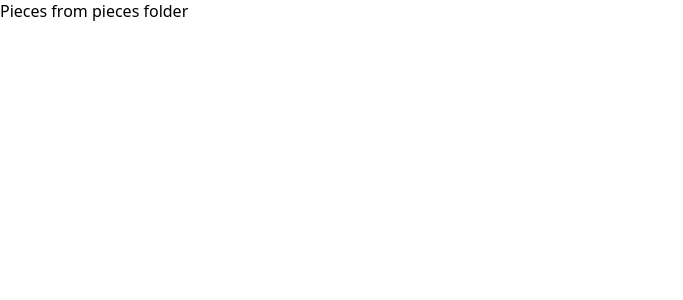
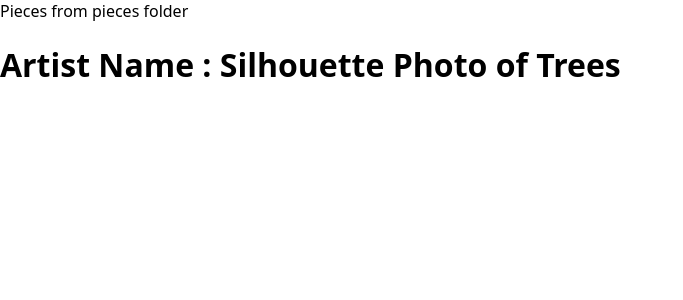
Before and after one commit to af-cds/art-gallery, a Next.js app: page / in a window 1280 px wide. Shown: the top 300 px of the page, without its empty margins (0-683 px from the left). Built offline with nearby package versions, Linux system fonts and the light colour scheme.

Commit message:
inital spotlight compo

```diff
--- /dev/null
+++ b/components/Spotlight.js
@@ -0,0 +1,118 @@
+export default function Spotlight({ image, artist }) {
+  const totalArts = 11;
+  let artKey = 0;
+
+  const artGallery = [
+    {
+      slug: "orange-red-and-green",
+      artist: "Steve Johnson",
+      name: "Orange Red and Green Abstract Painting",
+      imageSource:
+        "https://example-apis.vercel.app/assets/art/orange-red-and-green.jpg",
+      year: "2018",
+      genre: "Abstract Painting",
+      colors: ["#0f5855", "#e6ba15", "#b42011", "#cec4c6", "#d5561f"],
+      dimensions: { height: 2432, width: 1920, type: "jpg" },
+    },
+    {
+      slug: "blue-and-red",
+      artist: "Jung-Hua Lui",
+      name: "Blue and Red",
+      imageSource:
+        "https://example-apis.vercel.app/assets/art/blue-and-red.jpg",
+      year: "2019",
+      genre: "Abstract Painting",
+      colors: ["#3f9eab", "#dfa597", "#323f6a", "#88d9ce", "#5a614c"],
+      dimensions: { height: 2560, width: 1920, type: "jpg" },
+    },
+    {
+      slug: "clay-bust-sculptures",
+      artist: "dilara irem",
+      name: "Clay Bust Sculptures",
+      imageSource:
+        "https://example-apis.vercel.app/assets/art/clay-bust-sculptures.jpg",
+      year: "2022",
+      genre: "Classics",
+      colors: ["#27231d", "#af8b69", "#775942", "#8a745b", "#6c6c6c"],
+      dimensions: { height: 1280, width: 1920, type: "jpg" },
+    },
+    {
+      slug: "bread-and-fruits",
+      artist: "Lisa vhb",
+      name: "Flatlay Photography of Bread and Fruits",
+      imageSource:
+        "https://example-apis.vercel.app/assets/art/bread-and-fruits.jpg",
+      year: "unknown",
+      genre: "Veggie Foods",
+      colors: ["#dadee1", "#3c2938", "#994836", "#e1be47", "#8f9197"],
+      dimensions: { height: 3229, width: 1920, type: "jpg" },
+    },
+    {
+      slug: "kiwi-juice-on-glass",
+      artist: "Alexander Mils",
+      name: "Kiwi Juice on Glass",
+      imageSource:
+        "https://example-apis.vercel.app/assets/art/kiwi-juice-on-glass.jpg",
+      year: "2015",
+      genre: "Veggie Foods",
+      colors: ["#a6b33f", "#356e0b", "#eeeee4", "#bec99e", "#635523"],
+      dimensions: { height: 2899, width: 1920, type: "jpg" },
+    },
+    {
+      slug: "silhouette-of-trees",
+      artist: "Min An",
+      name: "Silhouette Photo of Trees",
+      imageSource:
+        "https://example-apis.vercel.app/assets/art/silhouette-trees.jpg",
+      year: "2017",
+      genre: "Nature",
+      colors: ["#f1f3f4", "#161718", "#979898", "#7c7c7c", "#7c747c"],
+      dimensions: { height: 1278, width: 1920, type: "jpg" },
+    },
+    {
+      slug: "split-shot-of-whale",
+      artist: "Elianne Dipp",
+      name: "Split Shot of Whale",
+      imageSource:
+        "https://example-apis.vercel.app/assets/art/split-shot-of-whale.jpg",
+      year: "2016",
+      genre: "Nature",
+      colors: ["#bccbd5", "#13517b", "#80acc5", "#78a2c4", "#081931"],
+      dimensions: { height: 2875, width: 1920, type: "jpg" },
+    },
+    {
+      slug: "body-of-water",
+      artist: "Jeremy Bishop",
+      name: "Body of Water",
+      imageSource:
+        "https://example-apis.vercel.app/assets/art/body-of-water.jpg",
+      year: "2017",
+      genre: "Nature",
+      colors: ["#203f4a", "#9ca1a5", "#2d738d", "#3a8bb1", "#74a5bf"],
+      dimensions: { height: 2880, width: 1920, type: "jpg" },
+    },
+  ];
+
+  // getRandomArt will give a key of artGalley array
+  function getRandomArt(totalArts) {
+    artKey = Math.floor(Math.random() * totalArts);
+  }
+
+  console.log(artGallery[artKey].name);
+  console.log(artGallery[artKey].imageSource);
+  // const getArt = artGallery.filter((art) => art.id === artKey);
+  //console.log(getArt);
+
+  // for (const art of artGallery) {
+  //   console.log(art.artist);
+  // }
+
+  getRandomArt(totalArts);
+
+  console.log(artKey);
+  return (
+    <>
+      <h1>Artist Name : {artGallery[artKey].name}</h1>
+    </>
+  );
+}
--- a/pages/index.js
+++ b/pages/index.js
@@ -1,10 +1,12 @@
 import Navigation from "../components/Navigation";
+import Spotlight from "../components/Spotlight";
 import Pieces from "./pieces";
 
 export default function HomePage() {
   return (
     <>
       <Pieces />
+      <Spotlight />
     </>
   );
 }
```
Also changed, not shown: .eslintrc.json.
